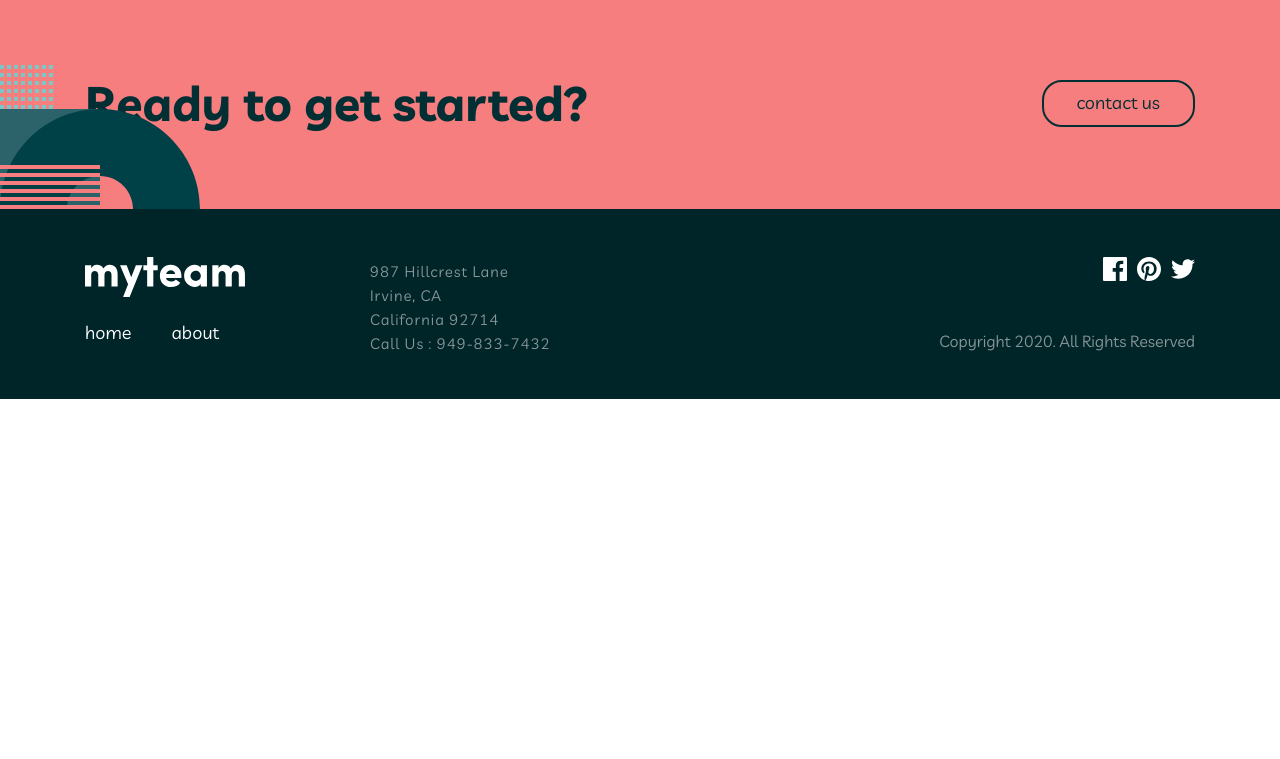
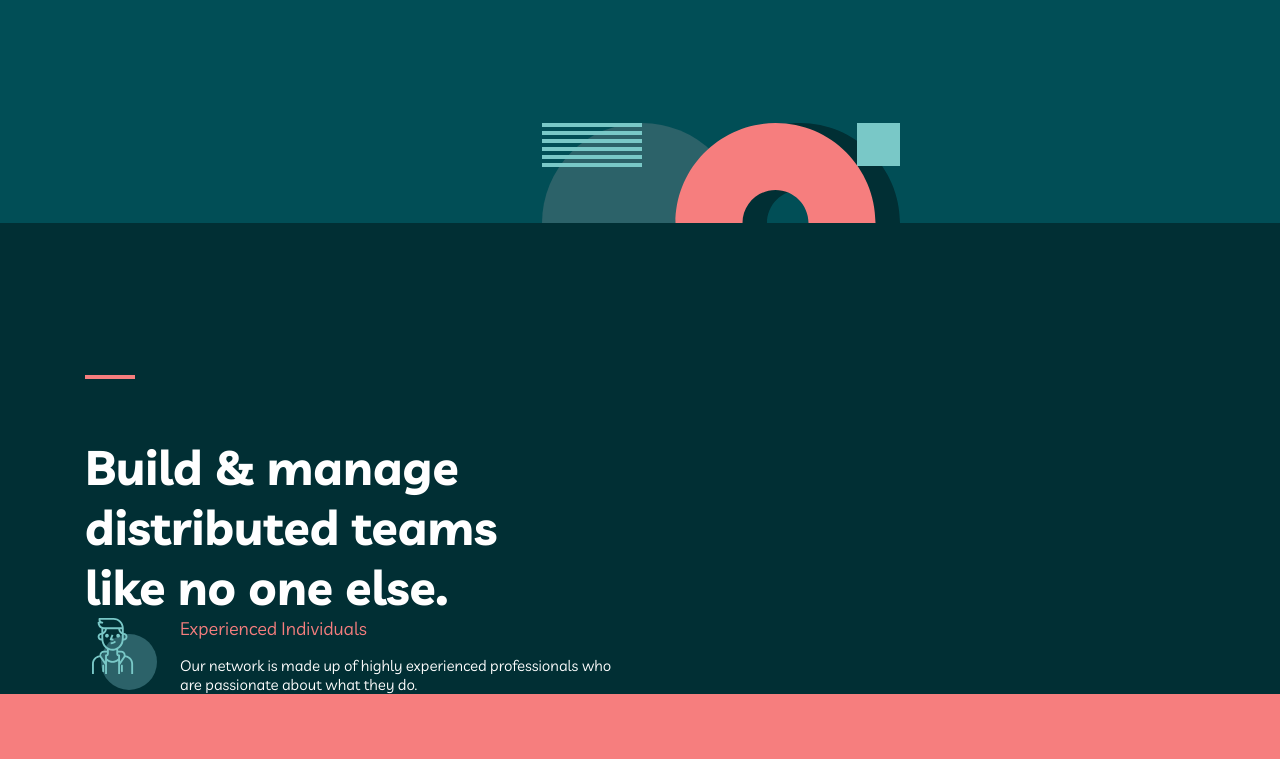
Before and after one commit to shaxriyor364/PEOPLE_TEAM, a plain HTML site: page pages/home.html in a window 1280 px wide. Shown: the part 456-1215 px from the top of the page. Before the commit the page ends 855 px from the top, so only its background shows below. Drawn offline with Linux system fonts and the light colour scheme; files whose address does not match are found by name.

Commit message:
jbuhyvbkuyvgsgvbfuvb

```diff
--- a/pages/home.html
+++ b/pages/home.html
@@ -61,11 +61,37 @@
               talent. We’re about to change that.
             </p>
           </div>
+
+          <div>
+            <img
+              class="iimg-posit"
+              src="../images/section-pos.svg"
+              alt="none"
+            />
+          </div>
         </div>
       </div>
     </section>
 
-    <section></section>
+    <section class="section-two">
+      <div class="container">
+        <div class="h2-text-one">
+          <img src="../images/line-oringe.svg" alt="none!" />
+          <h2>Build & manage distributed teams like no one else.</h2>
+        </div>
+
+        <div class="p-text-flexx">
+          <div><img src="../images/person.svg" alt="none!" /></div>
+          <div>
+            <p class="p-textt">Experienced Individuals</p>
+            <p class="p-textt-2">
+              Our network is made up of highly experienced professionals who are
+              passionate about what they do.
+            </p>
+          </div>
+        </div>
+      </div>
+    </section>
 
     <section></section>
 
--- a/scss/_home.scss
+++ b/scss/_home.scss
@@ -15,11 +15,11 @@
 }
 
 .h1-text {
-  width: 635px;
+  max-width: 600px;
   font-size: 100px;
   color: var.$bg--FF;
   span {
-    color: $bg--F6;
+    color: var.$bg--F6;
   }
 }
 .pp-text {
@@ -27,6 +27,7 @@
   font-size: 18px;
   color: var.$bg--FF;
   padding-top: 110px;
+  padding-bottom: 256px;
 }
 .flex-section-one {
   display: flex;
@@ -36,4 +37,37 @@
     justify-content: center;
     gap: 40px;
   }
+  .iimg-posit {
+    position: absolute;
+    bottom: 0;
+    right: 380px;
+  }
 }
+.section-two {
+  background-color: var.$bg--012;
+  .h2-text-one {
+    padding-top: 140px;
+    h2 {
+      width: 445px;
+      font-size: 48px;
+      color: var.$bg--FF;
+      padding-top: 54px;
+    }
+  }
+  .p-textt {
+    width: 445px;
+    font-size: 18px;
+    color: var.$bg--F6;
+  }
+  .p-textt-2 {
+    width: 445px;
+    font-size: 15px;
+    color: var.$bg--FF;
+    padding-top: 16px;
+  }
+  .p-text-flexx {
+    display: flex;
+    gap: 23px;
+    align-items: center;
+  }
+}
```
Also changed, not shown: css/style.css, css/style.min.css, images/line-oringe.svg (added), images/person.svg (added), images/section-pos.svg (added).
